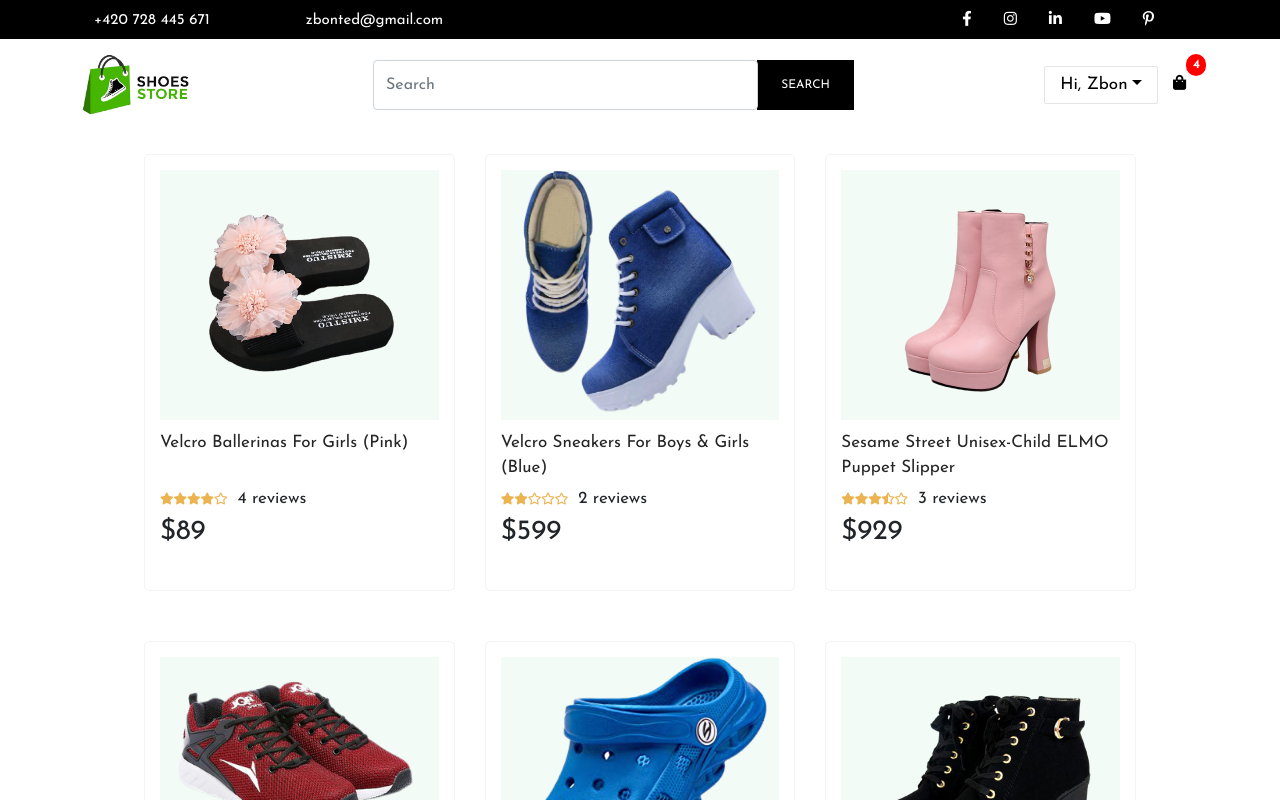
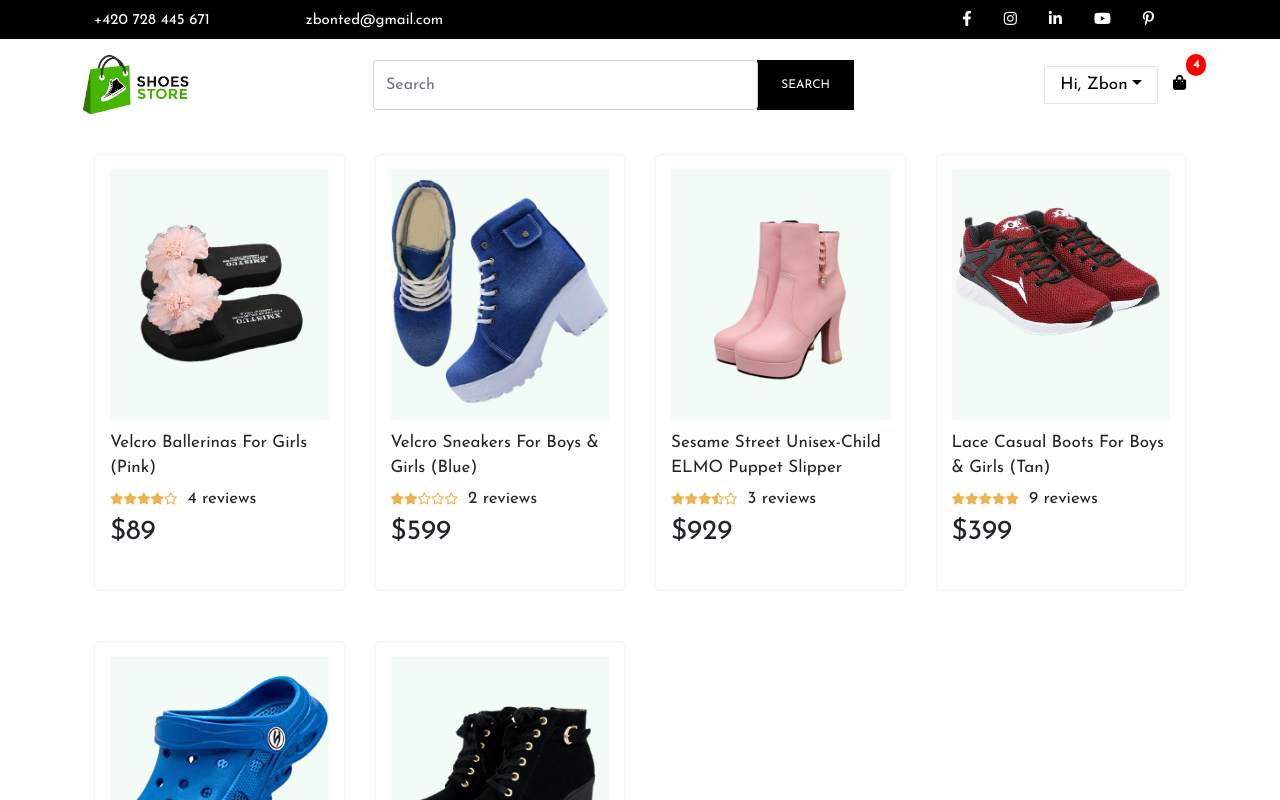
Before and after one commit to DokZenik/shop_frontend, a React (Create React App) app: page / in a window 1280 px wide. Shown: the top 800 px of the page. Built offline with nearby package versions, Linux system fonts and the light colour scheme.

Commit message:
first commit

```diff
--- a/src/scss/App.scss
+++ b/src/scss/App.scss
@@ -35,7 +35,6 @@
 }
 
 .shopcontainer{
-  margin: 0 50px;
   display: grid;
   column-gap: 30px;
   row-gap: 50px;
```
